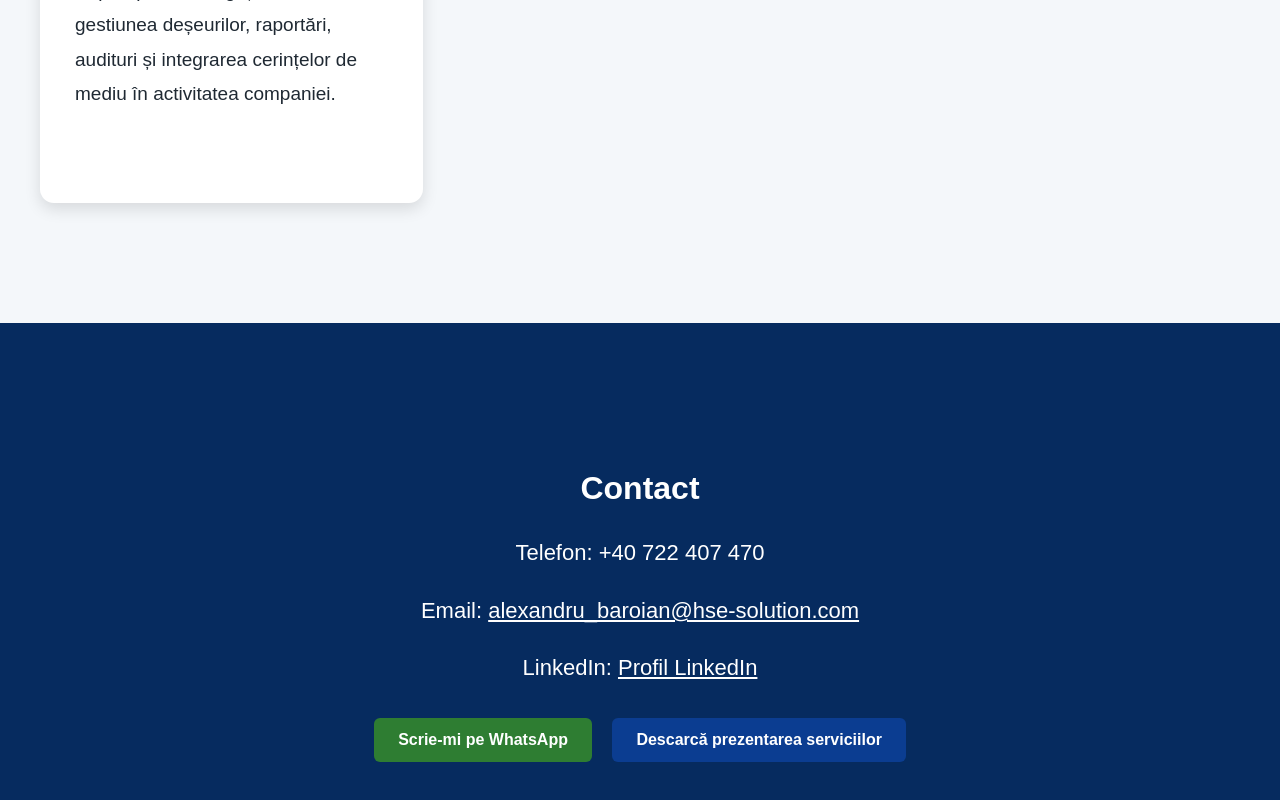
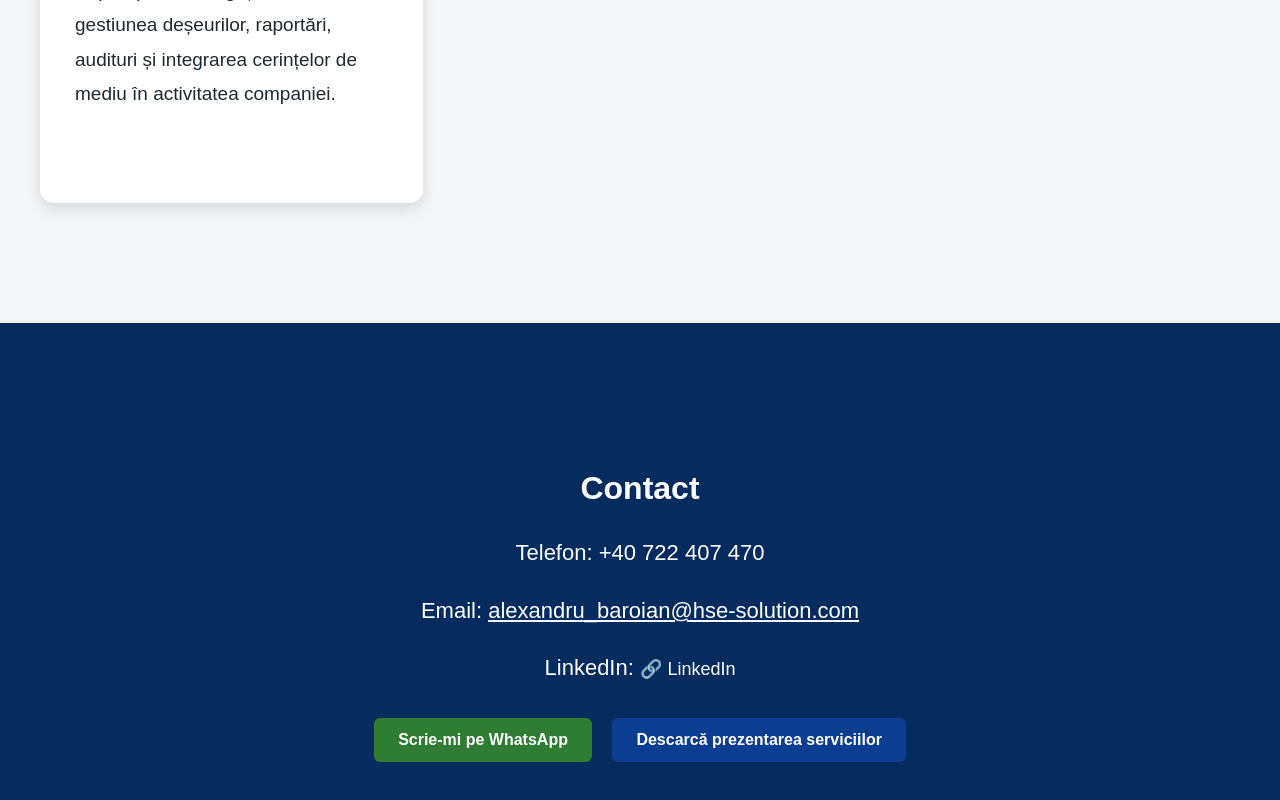
Before and after one commit to AlexandruBaroian/alseb-solution, a plain HTML site: page index.html in a window 1280 px wide. Shown: the part 5059-5859 px from the top of the page. Drawn offline with Linux system fonts and the light colour scheme.

Commit message:
Update index.html

```diff
--- a/index.html
+++ b/index.html
@@ -406,8 +406,8 @@ section {
   </p>
 <p>
   LinkedIn:
-  <a href="https://www.linkedin.com/in/alexandru-baroian-34018356/" target="_blank">
-    Profil LinkedIn
+  <a href="https://www.linkedin.com/in/numele-tau/" target="_blank" style="text-decoration:none; color:white; font-size:18px;">
+    🔗 LinkedIn
   </a>
 </p>
   <a class="button green" href="https://wa.me/40722407470">
```
